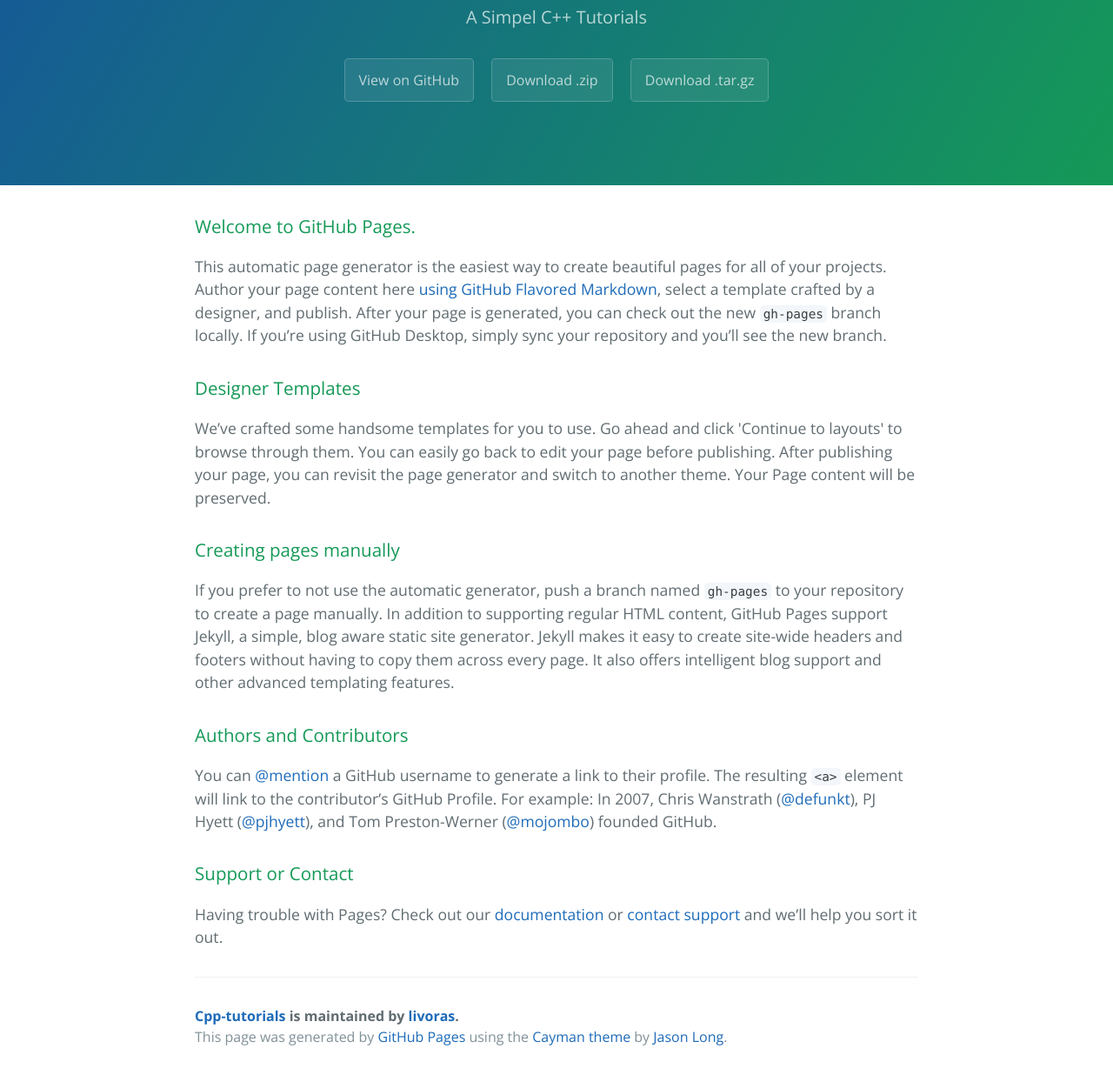
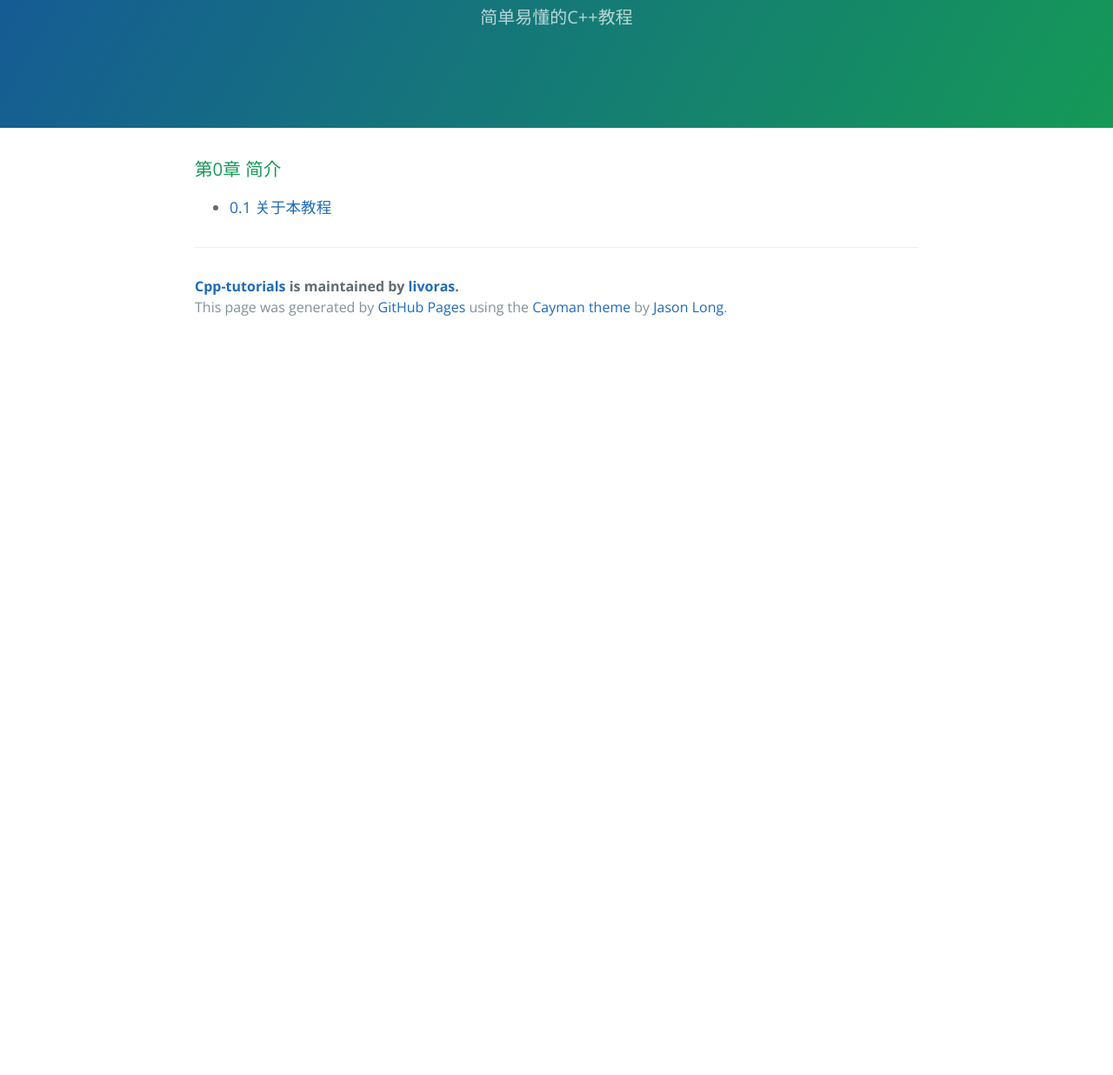
Before and after one commit to livoras/cpp-tutorials, a website: page index.html in a window 1280 px wide. Shown: the part 170-1406 px from the top of the page at 87% size. After the commit the page ends 800 px from the top, so only its background shows below. Drawn offline with nearby package versions, Linux system fonts and the light colour scheme.

```diff
--- a/index.html
+++ b/index.html
@@ -11,38 +11,19 @@
   </head>
   <body>
     <section class="page-header">
-      <h1 class="project-name">Cpp-tutorials</h1>
-      <h2 class="project-tagline">A Simpel C++ Tutorials</h2>
-      <a href="https://github.com/livoras/cpp-tutorials" class="btn">View on GitHub</a>
-      <a href="https://github.com/livoras/cpp-tutorials/zipball/master" class="btn">Download .zip</a>
-      <a href="https://github.com/livoras/cpp-tutorials/tarball/master" class="btn">Download .tar.gz</a>
+      <h1 class="project-name">C++简明教程</h1>
+      <h2 class="project-tagline">简单易懂的C++教程</h2>
     </section>
 
     <section class="main-content">
-      <h3>
-<a id="welcome-to-github-pages" class="anchor" href="#welcome-to-github-pages" aria-hidden="true"><span class="octicon octicon-link"></span></a>Welcome to GitHub Pages.</h3>
-
-<p>This automatic page generator is the easiest way to create beautiful pages for all of your projects. Author your page content here <a href="https://guides.github.com/features/mastering-markdown/">using GitHub Flavored Markdown</a>, select a template crafted by a designer, and publish. After your page is generated, you can check out the new <code>gh-pages</code> branch locally. If you’re using GitHub Desktop, simply sync your repository and you’ll see the new branch.</p>
-
-<h3>
-<a id="designer-templates" class="anchor" href="#designer-templates" aria-hidden="true"><span class="octicon octicon-link"></span></a>Designer Templates</h3>
-
-<p>We’ve crafted some handsome templates for you to use. Go ahead and click 'Continue to layouts' to browse through them. You can easily go back to edit your page before publishing. After publishing your page, you can revisit the page generator and switch to another theme. Your Page content will be preserved.</p>
-
-<h3>
-<a id="creating-pages-manually" class="anchor" href="#creating-pages-manually" aria-hidden="true"><span class="octicon octicon-link"></span></a>Creating pages manually</h3>
-
-<p>If you prefer to not use the automatic generator, push a branch named <code>gh-pages</code> to your repository to create a page manually. In addition to supporting regular HTML content, GitHub Pages support Jekyll, a simple, blog aware static site generator. Jekyll makes it easy to create site-wide headers and footers without having to copy them across every page. It also offers intelligent blog support and other advanced templating features.</p>
-
-<h3>
-<a id="authors-and-contributors" class="anchor" href="#authors-and-contributors" aria-hidden="true"><span class="octicon octicon-link"></span></a>Authors and Contributors</h3>
-
-<p>You can <a href="https://github.com/blog/821" class="user-mention">@mention</a> a GitHub username to generate a link to their profile. The resulting <code>&lt;a&gt;</code> element will link to the contributor’s GitHub Profile. For example: In 2007, Chris Wanstrath (<a href="https://github.com/defunkt" class="user-mention">@defunkt</a>), PJ Hyett (<a href="https://github.com/pjhyett" class="user-mention">@pjhyett</a>), and Tom Preston-Werner (<a href="https://github.com/mojombo" class="user-mention">@mojombo</a>) founded GitHub.</p>
-
-<h3>
-<a id="support-or-contact" class="anchor" href="#support-or-contact" aria-hidden="true"><span class="octicon octicon-link"></span></a>Support or Contact</h3>
-
-<p>Having trouble with Pages? Check out our <a href="https://help.github.com/pages">documentation</a> or <a href="https://github.com/contact">contact support</a> and we’ll help you sort it out.</p>
+      <div class="chapter">
+        <h3>
+          第0章 简介
+        </h3>
+        <ul>
+          <li><a href="">0.1 关于本教程</a></li>
+        </ul>
+      </div>
 
       <footer class="site-footer">
         <span class="site-footer-owner"><a href="https://github.com/livoras/cpp-tutorials">Cpp-tutorials</a> is maintained by <a href="https://github.com/livoras">livoras</a>.</span>
```
Also changed, not shown: package.json (added, +19 -0 lines), 4 other files.
